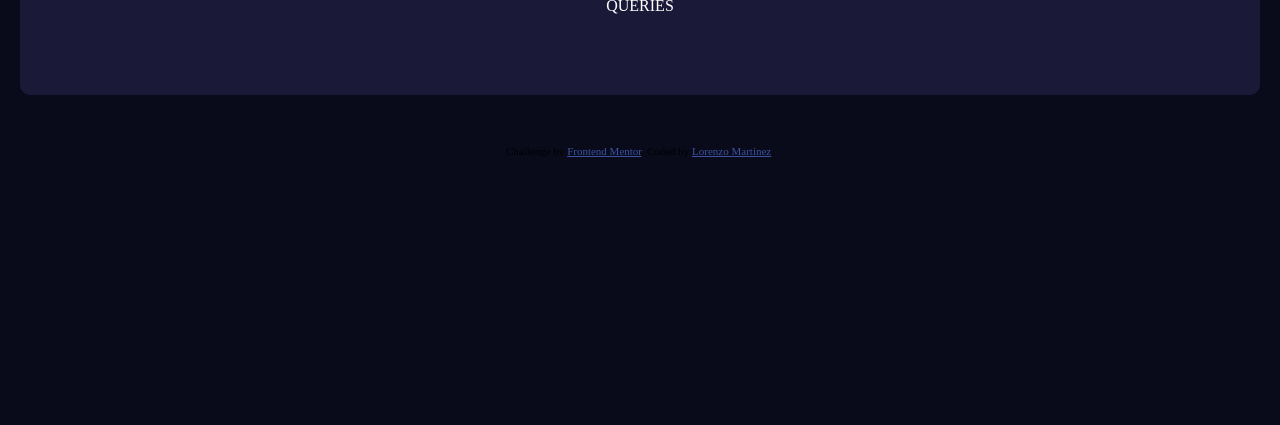
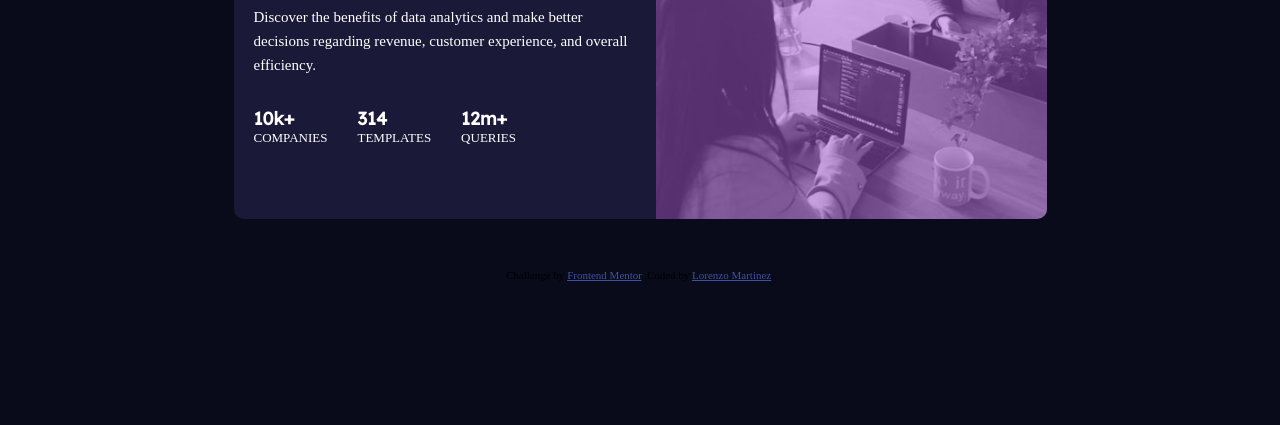
Before and after one commit to Lorenszs/frontend-Mentor, a plain HTML site: page index.html in a window 1280 px wide. Shown: the part 375-800 px from the top of the page. Drawn offline with Linux system fonts and the light colour scheme.

Commit message:
Last Commit

```diff
--- a/styles.css
+++ b/styles.css
@@ -76,13 +76,50 @@ p {
 @media (min-width: 768px) {
   .container {
     display: flex;
+    flex-direction: row-reverse;
     align-items: center;
     justify-content: center;
+    padding: 0;
+    text-align: left;
   }
   .container .picture {
     background: url(./images/image-header-desktop.jpg) no-repeat center/cover;
+    min-width: 40%;
+    border-radius: 0 10px 10px 0;
   }
-  .container .card:nth-child(2) {
-    width: 500%;
+  .container .picture .overlay {
+    background-color: hsla(277, 64%, 61%, 0.5);
+    height: 400px;
+    border-radius: 0 10px 10px 0;
+  }
+  .container .card ul {
+    padding-left: 20px;
+    display: flex;
+  }
+  .container .card ul li {
+    margin-right: 30px;
+    font-size: 13px;
+  }
+  .container .card ul li span {
+    display: block;
+    text-transform: lowercase;
+    font-weight: 700;
+    font-family: "Lexend deca", sans-serif;
+    font-size: 18px;
   }
 }
+@media (min-width: 992px) {
+  .body {
+    display: flex;
+    flex-direction: column;
+    align-items: center;
+    justify-content: center;
+    min-height: 100vh;
+  }
+  .container .picture {
+    background: url(./images/image-header-desktop.jpg) no-repeat center/cover;
+    min-width: 48%;
+    border-radius: 0 10px 10px 0;
+  }
+
+}
```
